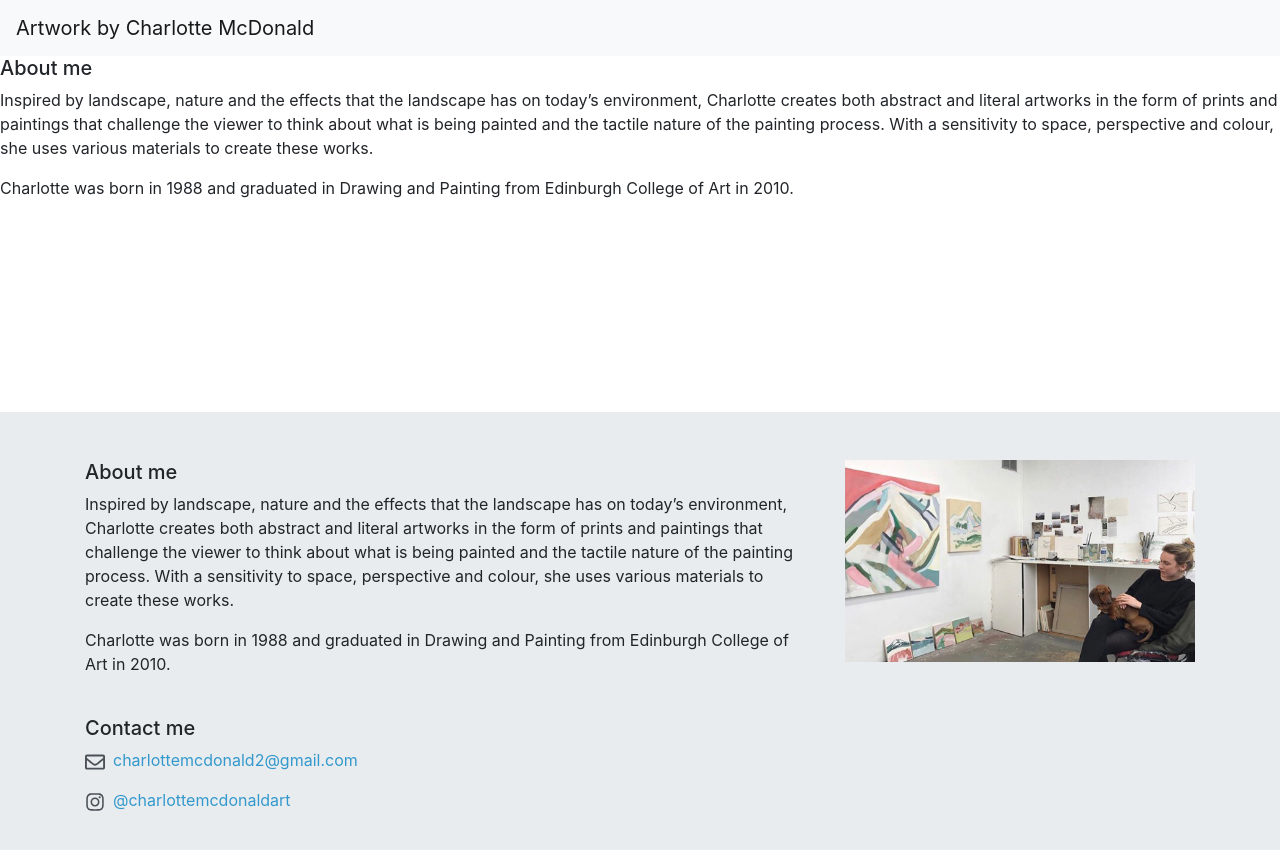
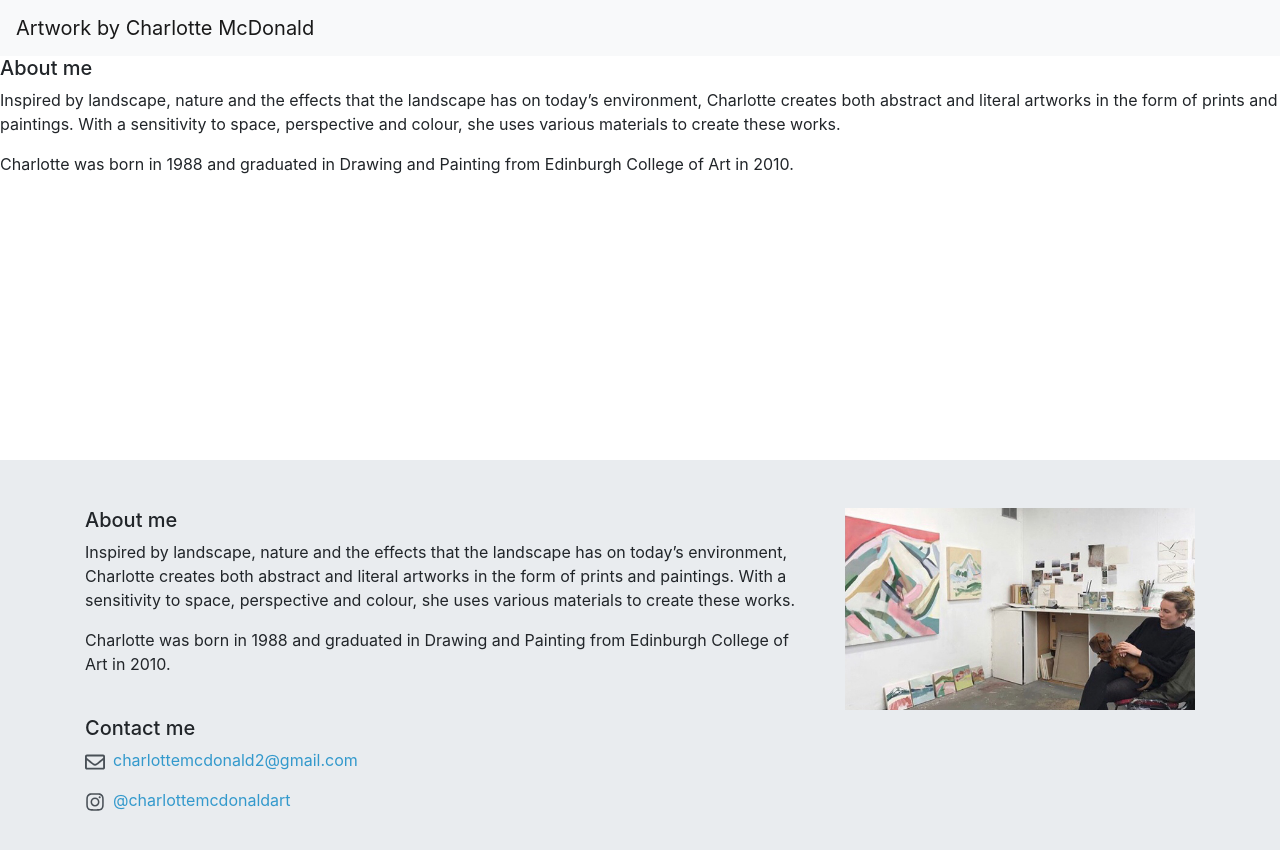
Before and after one commit to JamieRobertson/charlotte-mcdonald-art, a Jekyll site: the page built from about.md, in a window 1280 px wide. Shown: the top 850 px of the page. Built offline with Jekyll 4.4.1, drawn with Linux system fonts in a browser that asks for light colours; our own code applies the rules of GitHub Pages for plain Markdown files.

Commit message:
Update from Forestry.io Charlotte McDonald updated about.md

```diff
--- a/about.md
+++ b/about.md
@@ -3,6 +3,6 @@
 ---
 ##### About me
 
-Inspired by landscape, nature and the effects that the landscape has on today's environment, Charlotte creates both abstract and literal artworks in the form of prints and paintings that challenge the viewer to think about what is being painted and the tactile nature of the painting process. With a sensitivity to space, perspective and colour, she uses various materials to create these works.
+Inspired by landscape, nature and the effects that the landscape has on today's environment, Charlotte creates both abstract and literal artworks in the form of prints and paintings. With a sensitivity to space, perspective and colour, she uses various materials to create these works.
 
 Charlotte was born in 1988 and graduated in Drawing and Painting from Edinburgh College of Art in 2010.
```
